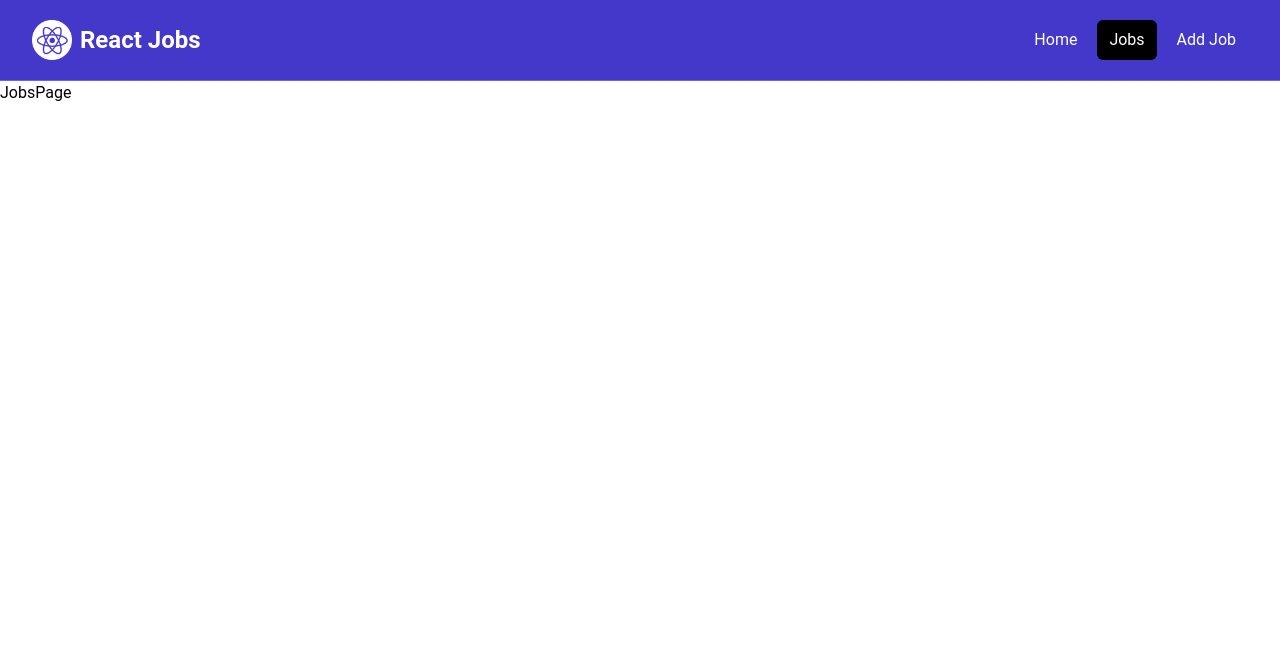
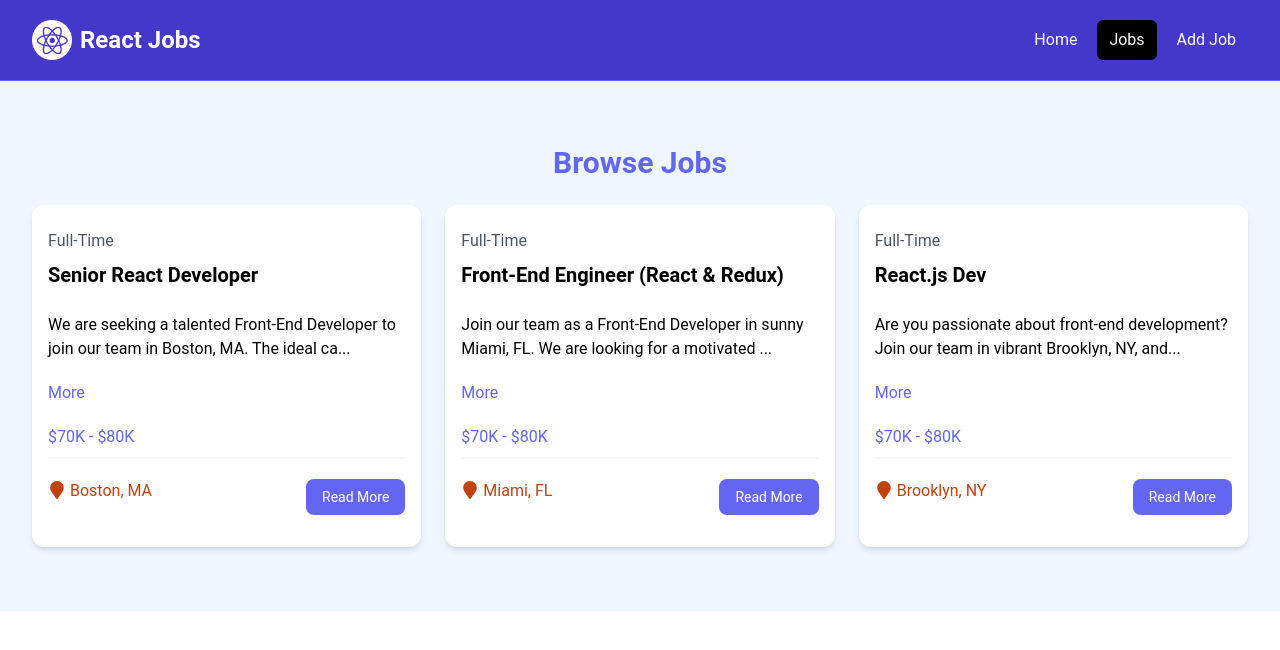
Before and after one commit to sanjeevz3009/React-Jobs-Board, a React (Vite) app: page /jobs in a window 1280 px wide. Shown: the top 650 px of the page. Built offline with nearby package versions, Linux system fonts and the light colour scheme.

Commit message:
Job Listings page bug fixed

```diff
--- a/src/components/JobListing.jsx
+++ b/src/components/JobListing.jsx
@@ -5,6 +5,10 @@
 
 const JobListing = ({ job }) => {
   const [isExpanded, setIsExpanded] = useState(false);
+
+  if (!job) {
+    return <div>Job details are not available.</div>;
+  }
 
   let description = job.description;
 
--- a/src/pages/JobsPage.jsx
+++ b/src/pages/JobsPage.jsx
@@ -1,5 +1,11 @@
+import JobListings from '../components/JobListings';
+
 const JobsPage = () => {
-  return <div>JobsPage</div>;
+  return (
+    <section className="bg-blue-50 px-4 py-6">
+      <JobListings></JobListings>
+    </section>
+  );
 };
 
 export default JobsPage;
```
